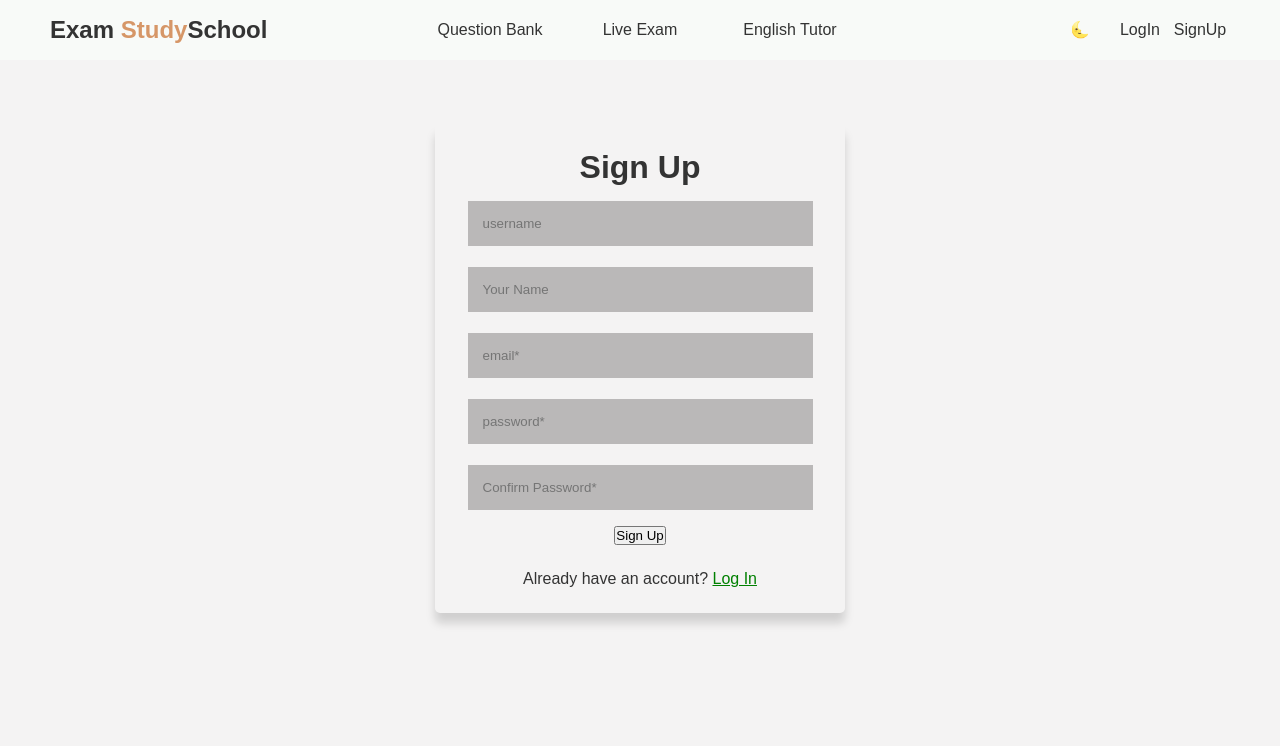
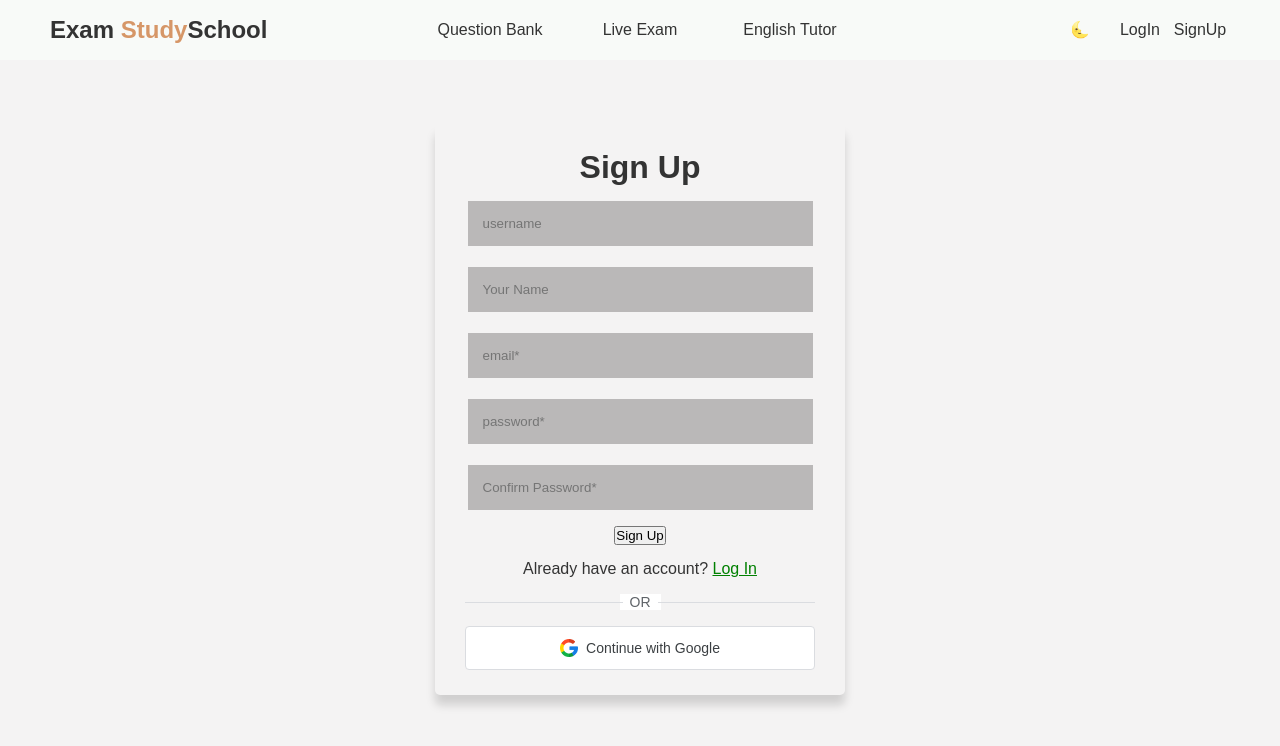
Before and after one commit to sujon13/task-manager-pg, a React (Vite) app: page /signup in a window 1280 px wide. Shown: the top 746 px of the page. Built offline with nearby package versions, Linux system fonts and the light colour scheme.

Commit message:
added login with google section

```diff
--- a/src/components/Home.jsx
+++ b/src/components/Home.jsx
@@ -1,7 +1,18 @@
-// import React from 'react';
-import { Link } from 'react-router-dom';
-import { NavBar } from './NavBar';
+import React, { useEffect, useState } from "react";
+import { get } from '../services/api';
+
 export const Home = () => {
+    const fetchUserInfo = async () => {
+        const { status, data } = await get("/users/me");
+        if (status === 200 && data) {
+            console.log("User Info: ", data);
+        }
+    }
+
+    useEffect(() => {
+        fetchUserInfo();
+    }, []); // Empty dependency array ensures this runs only once when the component mounts
+
     return (
         <div className='container'>
             <h2>Welcome to ExamStudy School......!!!</h2>
--- a/src/components/Signup.jsx
+++ b/src/components/Signup.jsx
@@ -1,10 +1,13 @@
 import googleIcon from '../assets/google128.png';
-import { get, post } from '../services/api'
+import { get, post } from '../services/api';
 import { useState } from 'react';
-import { Link } from 'react-router-dom';
+import { Link, useNavigate } from 'react-router-dom';
 import './css/Signup.css';
+import './css/Social.css';
 
 export const Signup = () => {
+    const navigate = useNavigate();
+
     const [userName, setUserName] = useState('');
     //const [name, setName] = useState('');
     const [mail, setMail] = useState('');
@@ -110,6 +113,10 @@ export const Signup = () => {
         return userNameError !== '' || mailError !== '' || passError !== '' || cPassError !== '';
     }
 
+    const goToLogin = () => {
+        navigate('/login');
+    }
+
     const handleSubmit = async (e) => {
         e.preventDefault();
         setErrorMessage('');
@@ -126,6 +133,7 @@ export const Signup = () => {
         const { status, data } = await post('/signup', signupRequest);
         if (status >= 200 && status < 300) {
             setResponseMessage("Signup successful!"); // Success message
+            goToLogin();
         } else {
             if (data === null || data === undefined) {
                 setErrorMessage("An error occurred");
@@ -140,6 +148,21 @@ export const Signup = () => {
                 setCPassError(data.signupRequest);
         }
 
+    }
+
+    const handleGoogleSignin = async () => {
+        console.log("Google Signin Started");
+
+        const { status, data, headers } = await get('/oauth2/google/authenticate', undefined, true);
+        if (status >= 200 && status < 300) {
+            console.log("Will redirect to google auth page");
+            window.location.href = data;
+        } else if (status === 302 && headers.location) {
+            // Redirect the browser to the location provided by the backend
+            window.location.href = headers.location;
+        } else {
+            console.log("Google Signin Failed");
+        }
     }
 
     return (
@@ -190,6 +213,19 @@ export const Signup = () => {
                 {errorMessage && <p className="error-style" style={{ marginTop: '0px' }}>{errorMessage}</p>}
                 {/* <input type="button" id="signup" value="Sign Up"  /> */}
             </form>
-            <div style={{ paddingTop: "25px" }}>Already have an account? <Link to="/login" style={{ color: "green" }}>Log In</Link></div>
+            <div style={{ paddingTop: "15px" }}>Already have an account? <Link to="/login" style={{ color: "green" }}>Log In</Link></div>
+            <div className="social-login">
+                <div className="divider">
+                    <span>OR</span>
+                </div>
+                <button type="button" className="google-login-btn" onClick={handleGoogleSignin}>
+                    <img
+                        src={googleIcon}
+                        alt="Google Icon"
+                        className="google-icon"
+                    />
+                    Continue with Google
+                </button>
+            </div>
         </div>)
 }
--- /dev/null
+++ b/src/components/css/Social.css
@@ -0,0 +1,66 @@
+.social-login {
+    width: 100%;
+    margin-top: 10px;
+}
+
+.divider {
+    position: relative;
+    text-align: center;
+    margin: 15px 0;
+}
+
+.divider::before,
+.divider::after {
+    content: "";
+    position: absolute;
+    top: 50%;
+    width: 45%;
+    height: 1px;
+    background-color: #dadce0;
+}
+
+.divider::before {
+    left: 0;
+}
+
+.divider::after {
+    right: 0;
+}
+
+.divider span {
+    background-color: white;
+    padding: 0 10px;
+    color: #5f6368;
+    font-size: 14px;
+}
+
+.google-login-btn {
+    display: flex;
+    align-items: center;
+    justify-content: center;
+    width: 100%;
+    padding: 12px 16px;
+    border: 1px solid #dadce0;
+    border-radius: 4px;
+    background-color: white;
+    color: #3c4043;
+    font-size: 14px;
+    font-weight: 500;
+    cursor: pointer;
+    transition: background-color 0.2s, box-shadow 0.2s;
+}
+
+.google-login-btn:hover {
+    background-color: #f8f9fa;
+    box-shadow: 0 1px 2px rgba(0, 0, 0, 0.1);
+}
+
+.google-login-btn:active {
+    background-color: #f1f3f4;
+}
+
+.google-icon {
+    width: 18px;
+    height: 18px;
+    margin-right: 8px;
+}
--- a/src/main.jsx
+++ b/src/main.jsx
@@ -3,7 +3,7 @@ import { createRoot } from 'react-dom/client'
 import {App} from './App.jsx'
 
 createRoot(document.getElementById('root')).render(
-  <StrictMode>
+  //<StrictMode>
     <App />
-  </StrictMode>,
+  //</StrictMode>,
 )
--- a/src/services/api.js
+++ b/src/services/api.js
@@ -49,39 +49,53 @@ const handleError = error => {
     }
 }
 
-export const get = async (path, paramMap) => {
+export const get = async (path, paramMap, withCredentials = true) => {
     try {
         const url = getUrl(path, paramMap);
         console.info('get URL: ', url);
 
-        const response = await api.get(url);
+        const response = await api.get(url, { withCredentials: withCredentials });
         console.log('Status: ', response.status);
 
         if (response.data !== null && response.data !== undefined) {
             console.info('response data: ', response.data);
-            return { status: response.status, data: response.data };
+            return {
+                status: response.status,
+                data: response.data,
+                headers: response.headers
+            };
         } else {
             console.warn('No data in response');
-            return { status: response.status };
+            return {
+                status: response.status,
+                headers: response.headers
+            };
         }
     } catch (error) {
         return handleError(error);
     }
 }
 
-export const post = async (path, body) => {
+export const post = async (path, body, withCredentials = true) => {
     try {
         const url = getUrl(path);
         console.info('post URL: ', url);
-        const response = await api.post(url, body);
+        const response = await api.post(url, body, { withCredentials: withCredentials });
         console.log('Status: ', response.status);
 
         if (response.data !== null && response.data !== undefined) {
             console.info('response data: ', response.data);
-            return { status: response.status, data: response.data };
+            return {
+                status: response.status,
+                data: response.data,
+                headers: response.headers
+            };
         } else {
             console.warn('No data in response');
-            return { status: response.status };
+            return {
+                status: response.status,
+                headers: response.headers
+            };
         }
     } catch (error) {
         return handleError(error);
```
